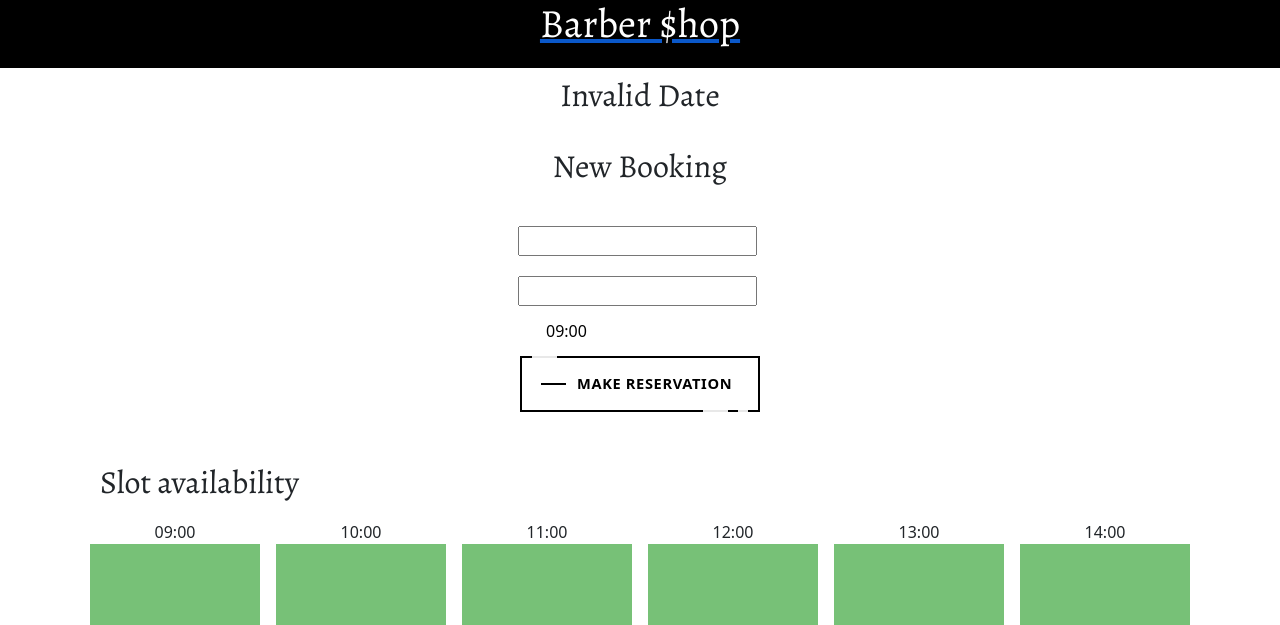
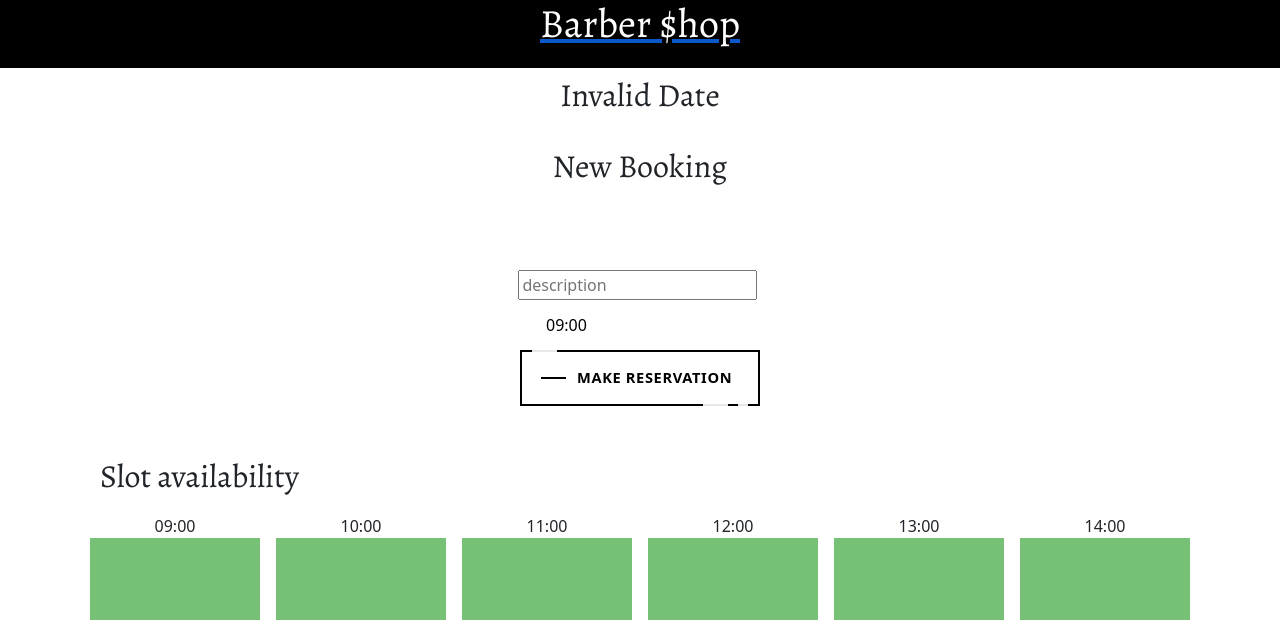
Before and after one commit to vferreira19/AugmentedRealityBusinessWebsite, a Flask app: page /data in a window 1280 px wide. Shown: the top 625 px of the page. Run offline with Flask 3, Linux system fonts and the light colour scheme; the visitor is signed in with stand-in values (Sample User, id 1); data that the repository does not hold is empty; some libraries are stand-ins or nearby versions; some web fonts are replaced.

Commit message:
removed customer_name and use session username

```diff
--- a/server.py
+++ b/server.py
@@ -99,16 +99,16 @@ def get_bookings():
     except Exception as e:
         return jsonify({'error': str(e)}), 500  # Return error message with status code 500 if an exception occurs
 
-
 @app.route('/data')
 def data_page():
     year = request.args.get('year')
     month = request.args.get('month')
     day = request.args.get('day')
 
-    # Use the values as needed
+    if 'username' in session:
+        username = session['username']
 
-    return render_template('data.html', year=year, month=month, day=day)
+    return render_template('data.html', year=year, month=month, day=day, username=username)
 
 @app.route('/retrieve_data', methods=['POST'])
 def retrieve_data():
@@ -155,7 +155,6 @@ def get_users():
     except Exception as e:
         return jsonify({'error': str(e)}), 500  # Return error message with status code 500 if an exception occurs
 
-
 @app.route('/insert_data', methods=['POST'])
 def insert_data():
     try:
@@ -187,7 +186,5 @@ def delete_data():
         print('Error occurred during deletion:', e)
         return jsonify({'status': 'error', 'message': str(e)}), 500
 
-
-
 if __name__ == '__main__':
     app.run(debug=True)
--- a/static/js/data.js
+++ b/static/js/data.js
@@ -51,7 +51,7 @@ function pageLoaded() {
       container.innerHTML = '';
 
       const username = data.username;
-      console.log(data.data[0][2])
+
     if(data && data.data && typeof data.data[0] !== 'undefined') {
 
       for(i=0; i<=11; i++){
--- a/templates/data.html
+++ b/templates/data.html
@@ -11,6 +11,7 @@
   <title>Barber $hop</title>
   <script>
     window.username = '{{username}}';
+
   </script>
 </head>
 
@@ -32,14 +33,14 @@
     <div id="add">
 
       <div class="input-container">
-        <input  type="text" id="customer_name" name="text" class="input" pattern="[a-z]*">
+        <input  type="hidden" id="customer_name" name="text" class="input" value="{{ username }}" pattern="[a-z]*">
         <label class="label"></label>
         <div class="top-line"></div>
         <div class="under-line"></div>
       </div>
 
       <div class="input-container">
-        <input type="text"  id="description" name="text" class="input">
+        <input type="text"  id="description" name="text" class="input" placeholder="description">
         <label class="label"></label>
         <div class="top-line"></div>
         <div class="under-line"></div>
```
